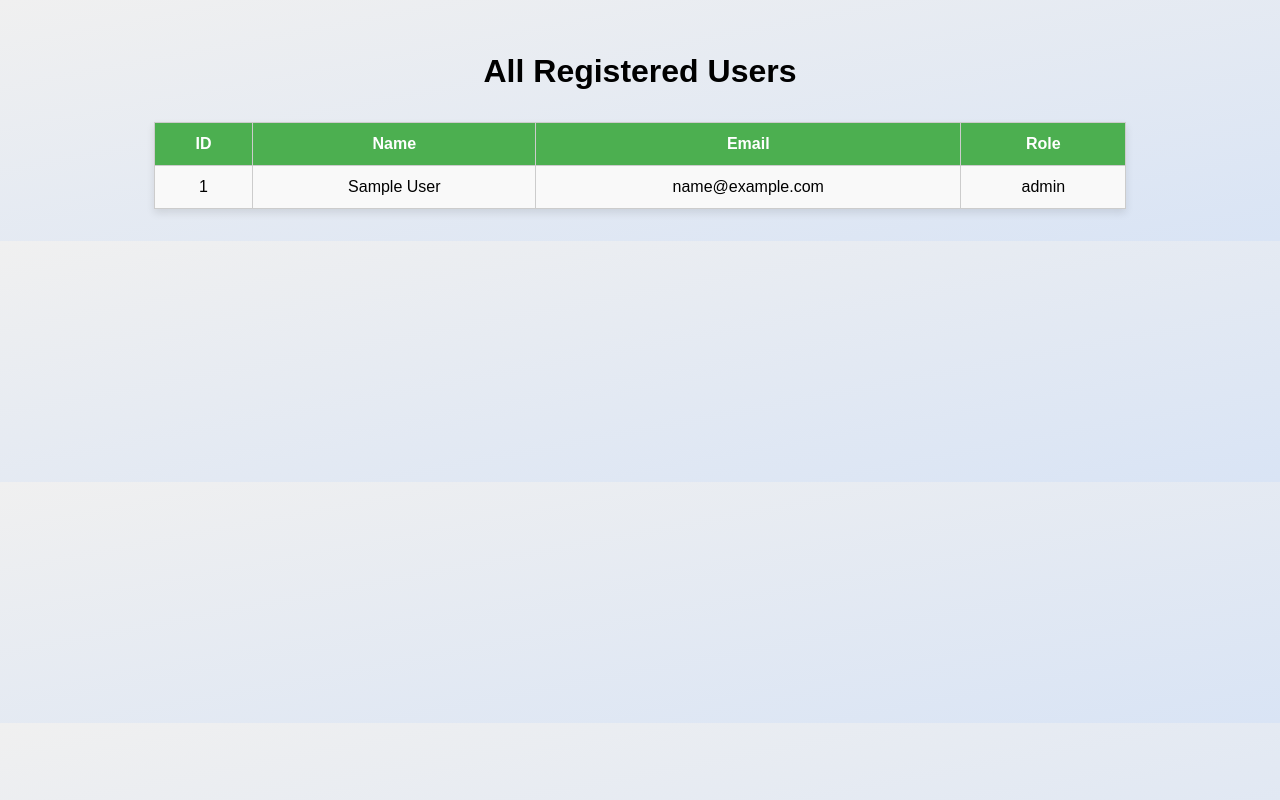
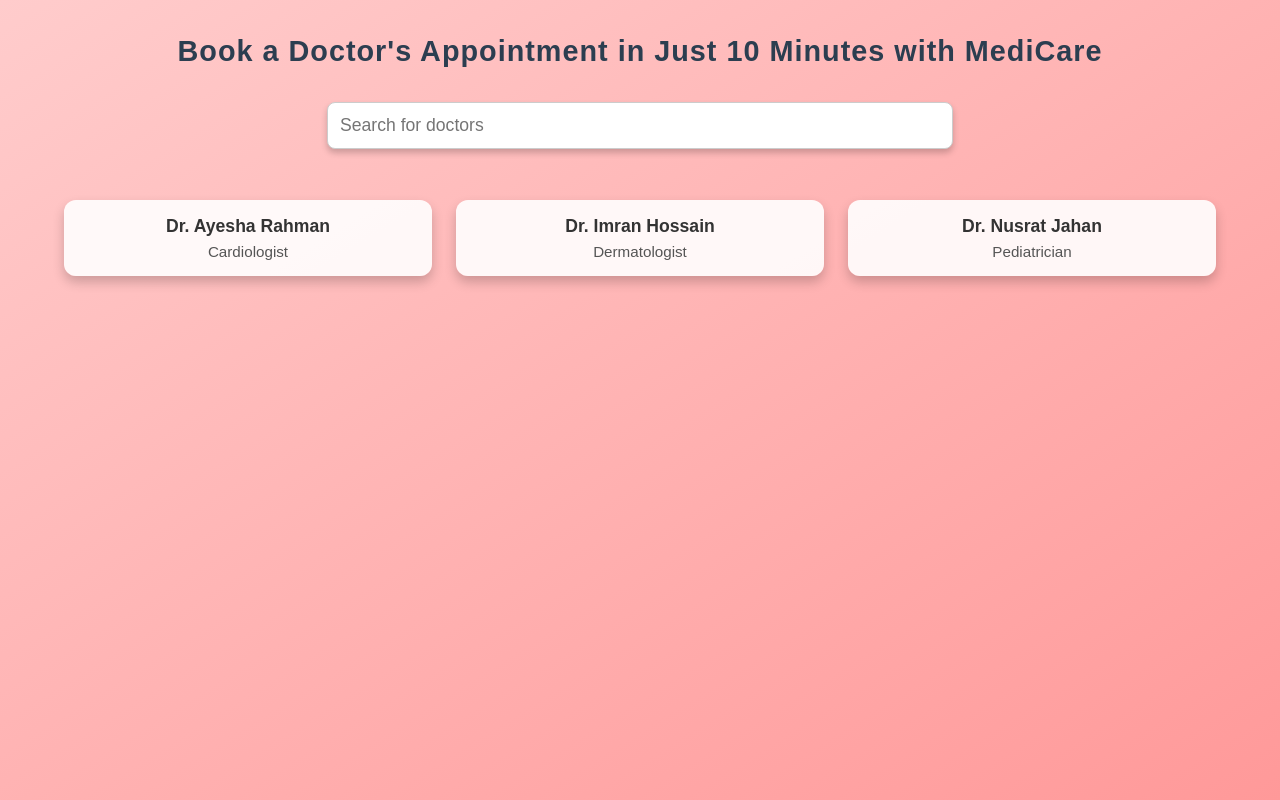
Before and after one commit to WantedFelconer/MediCare, a Flask app: page /dashboard in a window 1280 px wide. Run offline with Flask 3, Linux system fonts and the light colour scheme; tables that the repository leaves empty or names only in its code hold one stand-in row (values such as "Sample post"); some libraries are stand-ins or nearby versions.

Commit message:
added more pages

```diff
--- a/app.py
+++ b/app.py
@@ -1,4 +1,4 @@
-from flask import Flask, render_template, request, redirect, url_for
+from flask import Flask, render_template, request, redirect, url_for, session
 from flask_mysqldb import MySQL
 
 
@@ -21,25 +21,28 @@ def home():
 @app.route('/login', methods = ['POST','GET'])
 def login():
     if request.method=='POST':
-        username = request.form['username']
+        email = request.form['email']
         password = request.form['password']
 
         db = mysql.connection.cursor()
-        db.execute('SELECT password FROM USER WHERE name=%s',(username,))
+        db.execute('SELECT name,password,role FROM USER WHERE email=%s',(email,))
         db_info = db.fetchone()
         db.close()
         if db_info is None:
             return "No user found"
         else:
-            if password==db_info[0]:
-                stored_password = db_info[0]
+            if password==db_info[1]:
+                session['username'] = db_info[0]
+                session['role'] = db_info[2]
                 return redirect(url_for('dashboard'))
 
     return render_template('login.html')
 
 
-
-
+@app.route('/logout')
+def logout():
+    session.pop('username',None)
+    return redirect(url_for('login'))
 
 @app.route('/register',methods=['POST','GET'])
 def register():
@@ -56,6 +59,13 @@ def register():
 
     return render_template('register.html')
 
+@app.route('/search_page',methods=['POST','GET'])
+def search_page():
+    return render_template('search_page.html')
+
+# @app.route('/doctor_profile',methods=['POST','GET'])
+# def doctor_profile():
+#     return render_template('doctor_profile.html')
 
 @app.route('/dashboard')
 def dashboard():
--- a/templates/dashboard.html
+++ b/templates/dashboard.html
@@ -2,56 +2,109 @@
 <html lang="en">
 <head>
   <meta charset="UTF-8">
-  <title>User Dashboard - MediCare</title>
+  <title>MediCare Dashboard</title>
   <style>
     body {
+      margin: 0;
+      min-height: 100vh;
+      display: flex;
+      flex-direction: column;
+      align-items: center;
+      background: linear-gradient(to bottom right, #ffcccc, #ff9999);
       font-family: Arial, sans-serif;
-      background: linear-gradient(to bottom right, #f0f0f0, #d9e4f5);
-      margin: 0;
-      padding: 2em;
     }
+
     h1 {
+      font-size: 1.8em;
+      font-weight: bold;
+      color: #2c3e50;
       text-align: center;
-      margin-bottom: 1em;
+      margin: 1.2em 0;
+      letter-spacing: 1px;
     }
-    table {
-      width: 80%;
-      margin: 0 auto;
-      border-collapse: collapse;
-      background: white;
-      box-shadow: 0 4px 8px rgba(0,0,0,0.1);
+
+    .search-box {
+      width: 60%;
+      max-width: 600px;
+      padding: 12px;
+      font-size: 1.1em;
+      border: 1px solid #ccc;
+      border-radius: 8px;
+      margin-bottom: 2em;
+      box-shadow: 0 4px 6px rgba(0,0,0,0.2);
     }
-    th, td {
-      padding: 12px;
-      border: 1px solid #ccc;
+
+    .grid {
+      display: grid;
+      grid-template-columns: repeat(auto-fit, minmax(200px, 1fr));
+      gap: 1.5em;
+      width: 90%;
+      padding: 1em;
+    }
+
+    .doctor-card {
+      background: rgba(255, 255, 255, 0.9);
+      border-radius: 12px;
+      padding: 1em;
       text-align: center;
+      box-shadow: 0 6px 12px rgba(0,0,0,0.2);
+      transition: transform 0.2s ease;
     }
-    th {
-      background: #4CAF50;
-      color: white;
+
+    .doctor-card:hover {
+      transform: scale(1.05);
     }
-    tr:nth-child(even) {
-      background: #f9f9f9;
+
+    .doctor-img {
+      width: 100%;
+      height: 150px;
+      object-fit: cover;
+      border-radius: 8px;
+      margin-bottom: 0.8em;
+    }
+
+    .doctor-name {
+      font-weight: bold;
+      font-size: 1.1em;
+      color: #333;
+      margin-bottom: 0.3em;
+    }
+
+    .doctor-specialty {
+      font-size: 0.95em;
+      color: #555;
     }
   </style>
 </head>
 <body>
-  <h1>All Registered Users</h1>
-  <table>
-    <tr>
-      <th>ID</th>
-      <th>Name</th>
-      <th>Email</th>
-      <th>Role</th>
-    </tr>
-    {% for user in users %}
-    <tr>
-      <td>{{ user[0] }}</td>
-      <td>{{ user[1] }}</td>
-      <td>{{ user[2] }}</td>
-      <td>{{ user[3] }}</td>
-    </tr>
-    {% endfor %}
-  </table>
+  <h1>Book a Doctor's Appointment in Just 10 Minutes with MediCare</h1>
+  <input type="text" class="search-box" placeholder="Search for doctors">
+
+  <div class="grid">
+    <!-- Example doctor tiles -->
+    <div class="doctor-card">
+      <div class="doctor-name">Dr. Ayesha Rahman</div>
+      <div class="doctor-specialty">Cardiologist</div>
+    </div>
+
+    <div class="doctor-card">
+      <div class="doctor-name">Dr. Imran Hossain</div>
+      <div class="doctor-specialty">Dermatologist</div>
+    </div>
+
+    <div class="doctor-card">
+      <div class="doctor-name">Dr. Nusrat Jahan</div>
+      <div class="doctor-specialty">Pediatrician</div>
+    </div>
+  </div>
+  {% for doctor in doctors %}
+  <div class="doctor-card" onclick="window.location.href='/doctor/{{ doctor.id }}'">
+    <img src="{{ url_for('static', filename=doctor.image) }}" alt="{{ doctor.name }}" class="doctor-img">
+    <div class="doctor-name">{{ doctor.name }}</div>
+    <div class="doctor-specialty">{{ doctor.specialty }}</div>
+  </div>
+  {% endfor %}
+</div>
+
 </body>
 </html>
--- a/templates/login.html
+++ b/templates/login.html
@@ -63,7 +63,7 @@
 <body>
   <h1>Login to MediCare</h1>
   <form method="POST" action="/login">
-    <input type="text" name="username" placeholder="Username" required>
+    <input type="text" name="email" placeholder="Email" required>
     <input type="password" name="password" placeholder="Password" required>
     <button type="submit" class="submit-btn">Login</button>
   </form>
```
Also changed, not shown: templates/[redun]dashboard.html (added, +57 -0 lines), templates/doctor_profile.html (added, +72 -0 lines), static/doctor1.jpg (added), static/doctor2.jpg (added), static/doctor3.jpg (added), templates/search_page.html (added).
